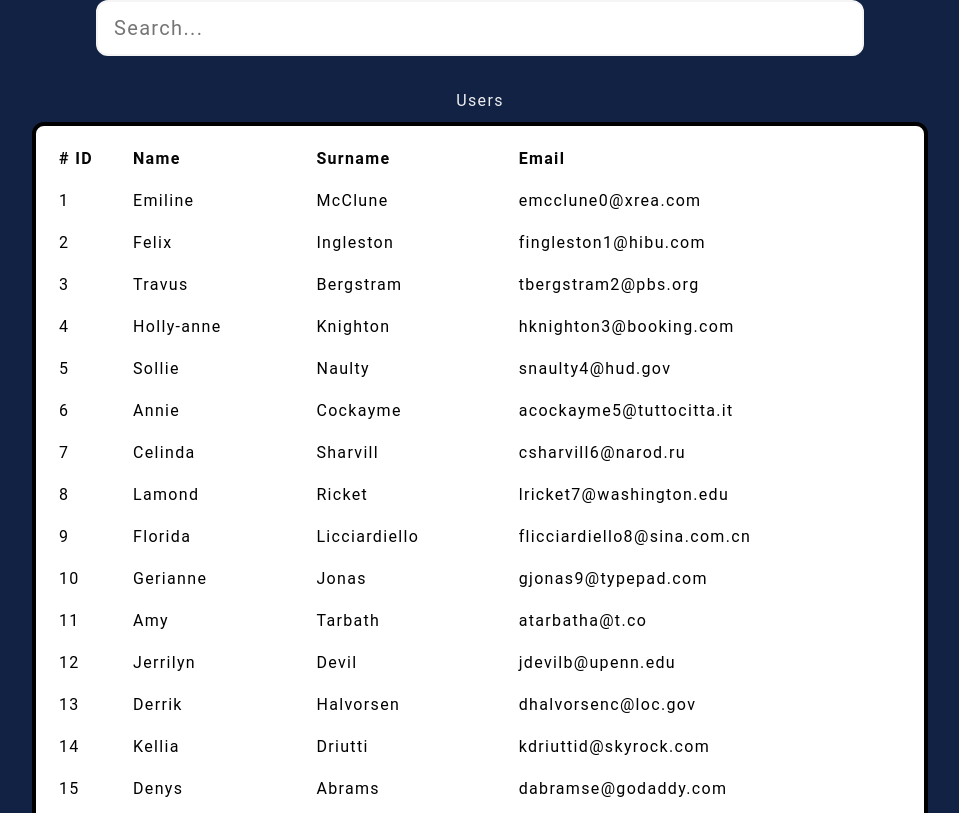
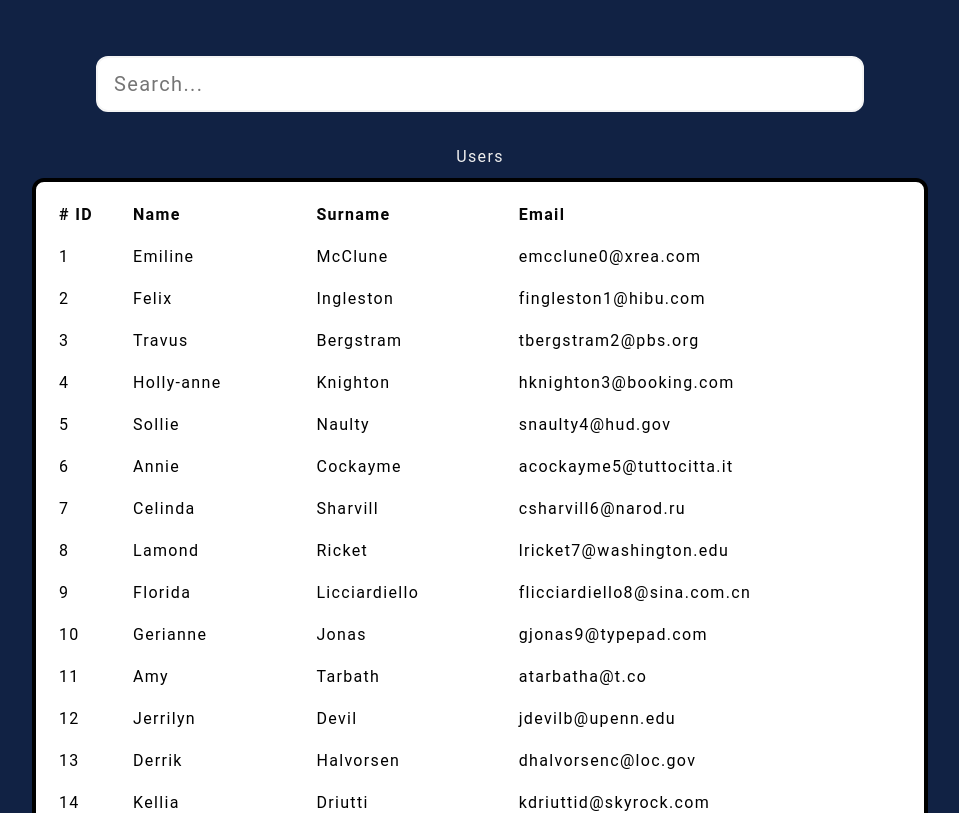
Before and after one commit to MrNullus/react-search, a React (Vite) app in the folder client/: page / in a window 1280 px wide. Shown: the top 813 px of the page, without its empty margins (160-1119 px from the left). Built offline with nearby package versions, Linux system fonts and the light colour scheme.

Commit message:
Update App.css

```diff
--- a/client/src/App.css
+++ b/client/src/App.css
@@ -8,7 +8,8 @@
 
 .app {
   width: 100%;
-  padding-bottom: 4*6px;
+  padding-top: 56px;
+  padding-bottom: 46px;
   display: flex;
   align-items: center;
   justify-content: start;
```
